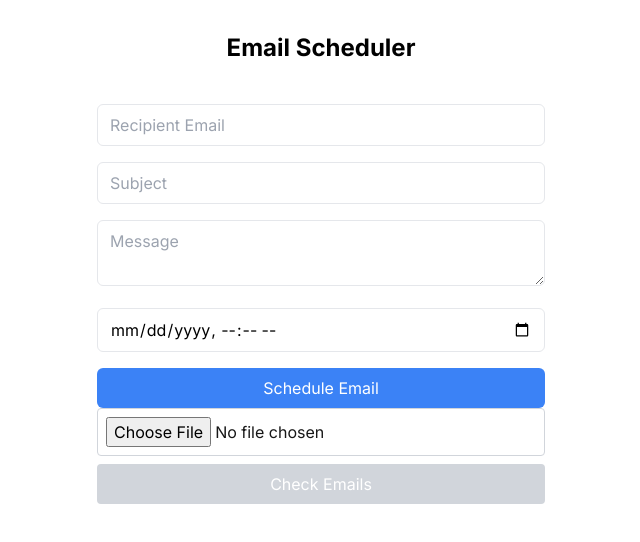
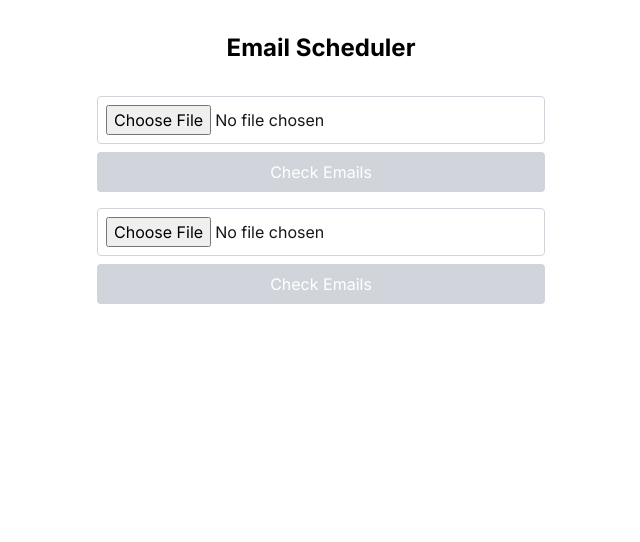
Before and after one commit to vamshichi/email-scheduler, a Next.js app: page / in a window 1280 px wide. Shown: the top 542 px of the page, without its empty margins (319-959 px from the left). Built offline with nearby package versions, Linux system fonts and the light colour scheme.

Commit message:
full code

```diff
--- a/app/components/ScheduleEmail.tsx
+++ b/app/components/ScheduleEmail.tsx
@@ -1,72 +1,137 @@
-// app/components/ScheduleEmail.tsx
 'use client'
 
-import { useState } from 'react'
+import { useState, useCallback } from 'react'
 
-export default function ScheduleEmail() {
-  const [email, setEmail] = useState('')
-  const [subject, setSubject] = useState('')
-  const [message, setMessage] = useState('')
-  const [dateTime, setDateTime] = useState('')
+export default function EmailChecker() {
+  const [file, setFile] = useState<File | null>(null)
+  const [results, setResults] = useState<any>(null)
+  const [progress, setProgress] = useState(0)
+  const [downloadUrl, setDownloadUrl] = useState<string | null>(null)
+  const [error, setError] = useState<string | null>(null)
+  const [isProcessing, setIsProcessing] = useState(false)
 
-  const handleSubmit = async (e: React.FormEvent) => {
+  const handleFileChange = useCallback((e: React.ChangeEvent<HTMLInputElement>) => {
+    if (e.target.files) {
+      setFile(e.target.files[0])
+      setError(null)
+    }
+  }, [])
+
+  const handleSubmit = useCallback(async (e: React.FormEvent) => {
     e.preventDefault()
+    if (!file) {
+      setError('Please select a file')
+      return
+    }
 
-    const response = await fetch('/api/schedule-email', {
+    setIsProcessing(true)
+    setError(null)
+    setProgress(0)
+    setResults(null)
+    setDownloadUrl(null)
+
+    const formData = new FormData()
+    formData.append('file', file)
+
+    try {
+      const response = await fetch('/api/check-emails', {
         method: 'POST',
-      headers: { 'Content-Type': 'application/json' },
-      body: JSON.stringify({ email, subject, message, dateTime }),
+        body: formData,
       })
 
-    if (response.ok) {
-      alert('Email scheduled successfully!')
-      setEmail('')
-      setSubject('')
-      setMessage('')
-      setDateTime('')
-    } else {
-      alert('Failed to schedule email')
+      if (!response.ok) {
+        throw new Error('Server error occurred')
+      }
+
+      const reader = response.body?.getReader()
+      const decoder = new TextDecoder()
+
+      while (true) {
+        const { done, value } = await reader!.read()
+        if (done) break
+
+        const chunk = decoder.decode(value)
+        const lines = chunk.split('\n').filter(line => line.trim() !== '')
+
+        for (const line of lines) {
+          const data = JSON.parse(line)
+          if (data.progress) {
+            setProgress(parseFloat(data.progress))
+          } else if (data.results) {
+            setResults(data.results)
+            if (data.results.downloadUrl) {
+              setDownloadUrl(data.results.downloadUrl)
+            }
+          } else if (data.error) {
+            throw new Error(data.error)
           }
         }
+      }
+    } catch (error) {
+      console.error('Error:', error)
+      setError(error instanceof Error ? error.message : 'An error occurred while processing the file')
+    } finally {
+      setIsProcessing(false)
+    }
+  }, [file])
 
   return (
-    <form onSubmit={handleSubmit} className="space-y-4 max-w-md mx-auto mt-10">
+    <div className="max-w-md mx-auto">
+      <form onSubmit={handleSubmit} className="mb-4">
         <input
-        type="email"
-        value={email}
-        onChange={(e) => setEmail(e.target.value)}
-        placeholder="Recipient Email"
-        required
-        className="w-full px-3 py-2 text-black border rounded-md"
-      />
-      <input
-        type="text"
-        value={subject}
-        onChange={(e) => setSubject(e.target.value)}
-        placeholder="Subject"
-        required
-        className="w-full px-3 py-2 text-black border rounded-md"
-      />
-      <textarea
-        value={message}
-        onChange={(e) => setMessage(e.target.value)}
-        placeholder="Message"
-        required
-        className="w-full px-3 py-2 text-black-700 border rounded-md text-black"
-      />
-      <input
-        type="datetime-local"
-        value={dateTime}
-        onChange={(e) => setDateTime(e.target.value)}
-        required
-        className="w-full px-3 py-2 border rounded-md text-black"
+          type="file"
+          accept=".xlsx, .xls"
+          onChange={handleFileChange}
+          className="mb-2 p-2 border border-gray-300 rounded w-full"
+          disabled={isProcessing}
         />
         <button
           type="submit"
-        className="w-full px-4 py-2 text-white bg-blue-500 rounded-md hover:bg-blue-600"
+          disabled={!file || isProcessing}
+          className="w-full bg-blue-500 text-white p-2 rounded disabled:bg-gray-300"
         >
-        Schedule Email
+          {isProcessing ? 'Processing...' : 'Check Emails'}
         </button>
       </form>
+
+      {error && (
+        <div className="mb-4 p-2 bg-red-100 border border-red-400 text-red-700 rounded">
+          {error}
+        </div>
+      )}
+
+      {isProcessing && (
+        <div className="mb-4">
+          <div className="w-full bg-gray-200 rounded">
+            <div
+              className="bg-blue-500 text-xs font-medium text-blue-100 text-center p-0.5 leading-none rounded"
+              style={{ width: `${progress}%` }}
+            >
+              {progress.toFixed(2)}%
+            </div>
+          </div>
+          <p className="text-sm text-gray-600 mt-1">Processing: {progress.toFixed(2)}%</p>
+        </div>
+      )}
+
+      {results && (
+        <div className="border border-gray-300 rounded p-4">
+          <h2 className="text-xl font-semibold mb-2">Results:</h2>
+          <p>Total emails: {results.total}</p>
+          <p>Valid emails: {results.valid}</p>
+          <p>Invalid emails: {results.invalid}</p>
+          <p>Undeliverable emails: {results.undeliverable}</p>
+          {downloadUrl && (
+            <a
+              href={downloadUrl}
+              download="deliverable_emails.xlsx"
+              className="block mt-4 bg-green-500 text-white p-2 rounded text-center"
+            >
+              Download Deliverable Emails
+            </a>
+          )}
+        </div>
+      )}
+    </div>
   )
 }
```
Lines whose indentation alone changed are shown as unchanged.
